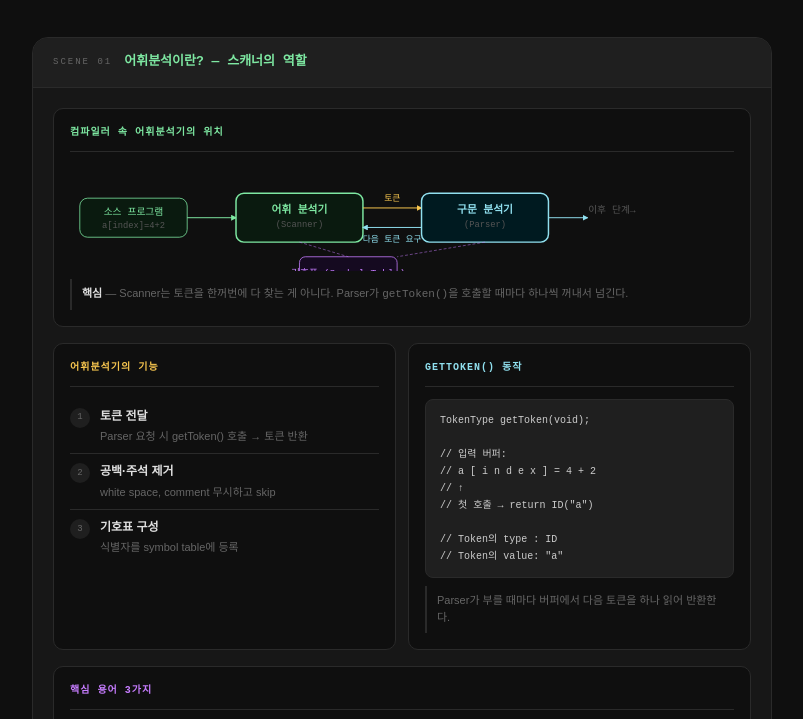
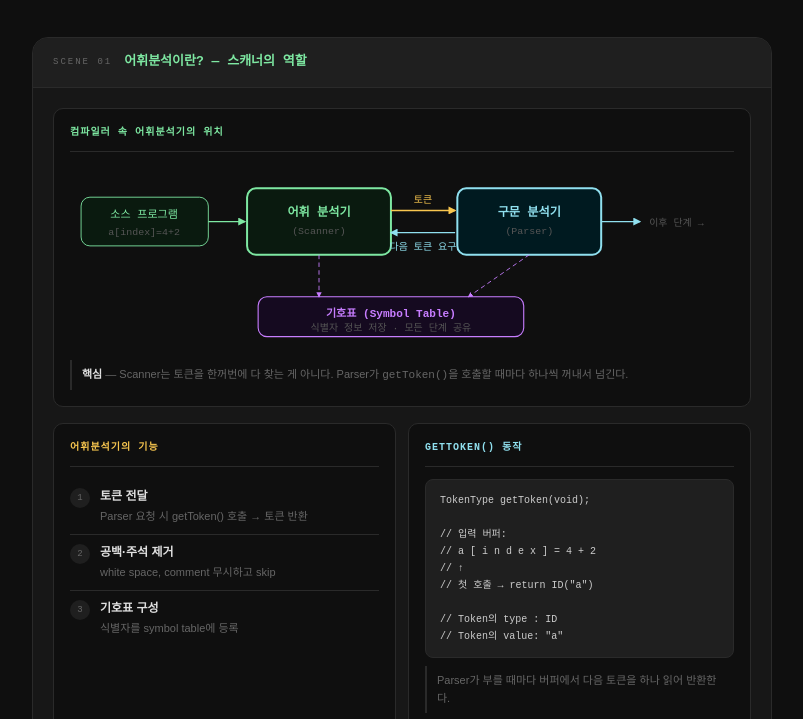
Before and after one commit to dyd8115-max/Study_note, a plain HTML site: page compiler-design/index.html in a window 1280 px wide. Shown: the part 102-821 px from the top of the page, without its empty margins (238-1041 px from the left). Drawn offline with Linux system fonts and the light colour scheme.

Commit message:
Update index.html

```diff
--- a/compiler-design/index.html
+++ b/compiler-design/index.html
@@ -206,7 +206,7 @@
 <body>
 
 <header>
-  <h1>Compiler Design </h1>
+  <h1>Compiler Design — CH04</h1>
   <p>어휘 분석 (Lexical Analysis) · Scanner · Token · FA · RE</p>
 </header>
 
@@ -223,36 +223,7 @@
     <div class="card">
       <div class="card-title" style="color:var(--green)">컴파일러 속 어휘분석기의 위치</div>
       <div class="svg-wrap">
-        <svg viewBox="0 0 680 110" xmlns="http://www.w3.org/2000/svg">
-          <!-- 소스 코드 -->
-          <rect x="10" y="35" width="110" height="40" rx="8" fill="#0a1a0f" stroke="#7ee8a2" stroke-width="0.8"/>
-          <text x="65" y="52" font-family="monospace" font-size="10" fill="#7ee8a2" text-anchor="middle">소스 프로그램</text>
-          <text x="65" y="66" font-family="monospace" font-size="9" fill="#555" text-anchor="middle">a[index]=4+2</text>
-          <!-- 화살표 →어휘분석기 -->
-          <line x1="120" y1="55" x2="170" y2="55" stroke="#7ee8a2" stroke-width="1" marker-end="url(#arr-g)"/>
-          <!-- 어휘분석기 -->
-          <rect x="170" y="30" width="130" height="50" rx="8" fill="#0a1a0f" stroke="#7ee8a2" stroke-width="1.5"/>
-          <text x="235" y="50" font-family="monospace" font-size="11" fill="#7ee8a2" text-anchor="middle" font-weight="bold">어휘 분석기</text>
-          <text x="235" y="65" font-family="monospace" font-size="9" fill="#555" text-anchor="middle">(Scanner)</text>
-          <!-- 토큰 화살표 -->
-          <line x1="300" y1="45" x2="360" y2="45" stroke="#f9c74f" stroke-width="1" marker-end="url(#arr-y)"/>
-          <text x="330" y="38" font-family="monospace" font-size="9" fill="#f9c74f" text-anchor="middle">토큰</text>
-          <!-- 다음토큰 요구 화살표 -->
-          <line x1="360" y1="65" x2="300" y2="65" stroke="#90e0ef" stroke-width="1" marker-end="url(#arr-c)"/>
-          <text x="330" y="80" font-family="monospace" font-size="9" fill="#90e0ef" text-anchor="middle">다음 토큰 요구</text>
-          <!-- 구문분석기 -->
-          <rect x="360" y="30" width="130" height="50" rx="8" fill="#001a20" stroke="#90e0ef" stroke-width="1.5"/>
-          <text x="425" y="50" font-family="monospace" font-size="11" fill="#90e0ef" text-anchor="middle" font-weight="bold">구문 분석기</text>
-          <text x="425" y="65" font-family="monospace" font-size="9" fill="#555" text-anchor="middle">(Parser)</text>
-          <line x1="490" y1="55" x2="530" y2="55" stroke="#90e0ef" stroke-width="1" marker-end="url(#arr-c)"/>
-          <text x="555" y="50" font-family="monospace" font-size="10" fill="#555" text-anchor="middle">이후 단계→</text>
-          <!-- 기호표 -->
-          <rect x="235" y="95" width="100" height="30" rx="6" fill="#150a20" stroke="#c77dff" stroke-width="0.8"/>
-          <text x="285" y="115" font-family="monospace" font-size="10" fill="#c77dff" text-anchor="middle">기호표 (Symbol Table)</text>
-          <line x1="235" y1="80" x2="285" y2="95" stroke="#c77dff" stroke-width="0.5" stroke-dasharray="3 2"/>
-          <line x1="425" y1="80" x2="335" y2="95" stroke="#c77dff" stroke-width="0.5" stroke-dasharray="3 2"/>
-
-          <!-- arrowhead markers -->
+        <svg viewBox="0 0 600 170" xmlns="http://www.w3.org/2000/svg">
           <defs>
             <marker id="arr-g" markerWidth="6" markerHeight="6" refX="5" refY="3" orient="auto">
               <path d="M0,0 L6,3 L0,6 Z" fill="#7ee8a2"/>
@@ -263,7 +234,50 @@
             <marker id="arr-c" markerWidth="6" markerHeight="6" refX="5" refY="3" orient="auto">
               <path d="M0,0 L6,3 L0,6 Z" fill="#90e0ef"/>
             </marker>
+            <marker id="arr-p" markerWidth="6" markerHeight="6" refX="5" refY="3" orient="auto">
+              <path d="M0,0 L6,3 L0,6 Z" fill="#c77dff"/>
+            </marker>
           </defs>
+
+          <!-- 소스 프로그램 -->
+          <rect x="10" y="30" width="115" height="44" rx="8" fill="#0a1a0f" stroke="#7ee8a2" stroke-width="0.8"/>
+          <text x="67" y="49" font-family="monospace" font-size="10" fill="#7ee8a2" text-anchor="middle">소스 프로그램</text>
+          <text x="67" y="64" font-family="monospace" font-size="9" fill="#555" text-anchor="middle">a[index]=4+2</text>
+
+          <!-- 소스→어휘 화살표 -->
+          <line x1="125" y1="52" x2="158" y2="52" stroke="#7ee8a2" stroke-width="1.2" marker-end="url(#arr-g)"/>
+
+          <!-- 어휘 분석기 -->
+          <rect x="160" y="22" width="130" height="60" rx="8" fill="#0a1a0f" stroke="#7ee8a2" stroke-width="1.8"/>
+          <text x="225" y="47" font-family="monospace" font-size="11" fill="#7ee8a2" text-anchor="middle" font-weight="bold">어휘 분석기</text>
+          <text x="225" y="63" font-family="monospace" font-size="9" fill="#555" text-anchor="middle">(Scanner)</text>
+
+          <!-- 토큰 →구문 -->
+          <line x1="290" y1="42" x2="348" y2="42" stroke="#f9c74f" stroke-width="1.2" marker-end="url(#arr-y)"/>
+          <text x="319" y="35" font-family="monospace" font-size="9" fill="#f9c74f" text-anchor="middle">토큰</text>
+
+          <!-- 다음 토큰 요구 ← -->
+          <line x1="348" y1="62" x2="290" y2="62" stroke="#90e0ef" stroke-width="1.2" marker-end="url(#arr-c)"/>
+          <text x="319" y="78" font-family="monospace" font-size="9" fill="#90e0ef" text-anchor="middle">다음 토큰 요구</text>
+
+          <!-- 구문 분석기 -->
+          <rect x="350" y="22" width="130" height="60" rx="8" fill="#001a20" stroke="#90e0ef" stroke-width="1.8"/>
+          <text x="415" y="47" font-family="monospace" font-size="11" fill="#90e0ef" text-anchor="middle" font-weight="bold">구문 분석기</text>
+          <text x="415" y="63" font-family="monospace" font-size="9" fill="#555" text-anchor="middle">(Parser)</text>
+
+          <!-- 구문 → 이후 -->
+          <line x1="480" y1="52" x2="515" y2="52" stroke="#90e0ef" stroke-width="1.2" marker-end="url(#arr-c)"/>
+          <text x="548" y="56" font-family="monospace" font-size="9" fill="#555" text-anchor="middle">이후 단계 →</text>
+
+          <!-- 기호표 박스 (하단 중앙) -->
+          <rect x="170" y="120" width="240" height="36" rx="8" fill="#150a20" stroke="#c77dff" stroke-width="1"/>
+          <text x="290" y="138" font-family="monospace" font-size="10" fill="#c77dff" text-anchor="middle" font-weight="bold">기호표 (Symbol Table)</text>
+          <text x="290" y="151" font-family="monospace" font-size="9" fill="#555" text-anchor="middle">식별자 정보 저장 · 모든 단계 공유</text>
+
+          <!-- 어휘분석기 → 기호표 점선 -->
+          <line x1="225" y1="82" x2="225" y2="120" stroke="#c77dff" stroke-width="0.8" stroke-dasharray="4 3" marker-end="url(#arr-p)"/>
+          <!-- 구문분석기 → 기호표 점선 -->
+          <line x1="415" y1="82" x2="360" y2="120" stroke="#c77dff" stroke-width="0.8" stroke-dasharray="4 3" marker-end="url(#arr-p)"/>
         </svg>
       </div>
       <div class="note"><b>핵심</b> — Scanner는 토큰을 한꺼번에 다 찾는 게 아니다. Parser가 <code>getToken()</code>을 호출할 때마다 하나씩 꺼내서 넘긴다.</div>
@@ -804,7 +818,14 @@ S = (l+_)A
   </div>
 </div>
 
-<footer>Compiler Design  · 어휘 분석 (Lexical Analysis) · Scanner · Token · FA · RE</footer>
+<div style="text-align:center; margin-top:32px;">
+  <a href="../notes.html?repo=Compiler-Design"
+     style="display:inline-flex;align-items:center;gap:8px;font-family:'IBM Plex Mono',monospace;font-size:12px;color:#7ee8a2;border:0.5px solid #1a3a25;background:#0a1a0f;padding:10px 24px;border-radius:8px;text-decoration:none;">
+    자세히 보기 →
+  </a>
+</div>
+
+<footer>Compiler Design CH04 · 어휘 분석 (Lexical Analysis) · Scanner · Token · FA · RE</footer>
 
 </body>
 </html>
```
